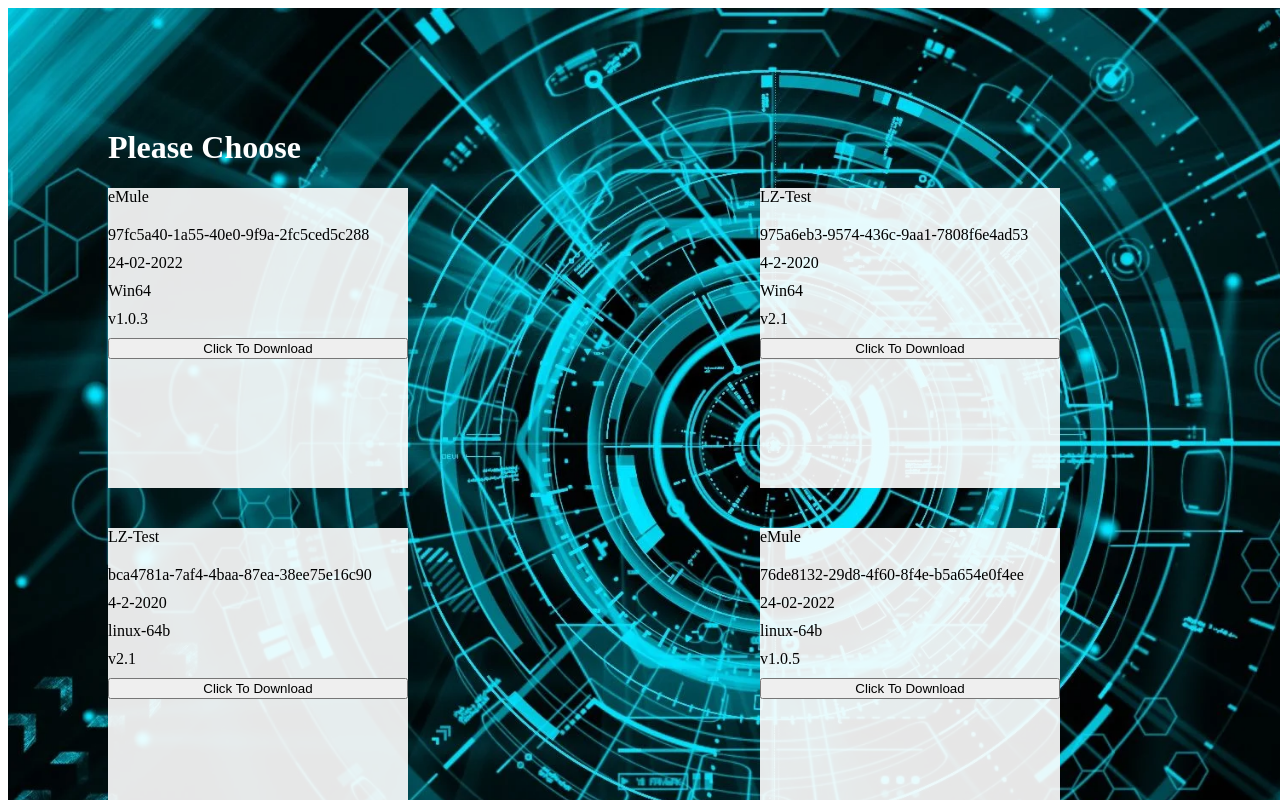
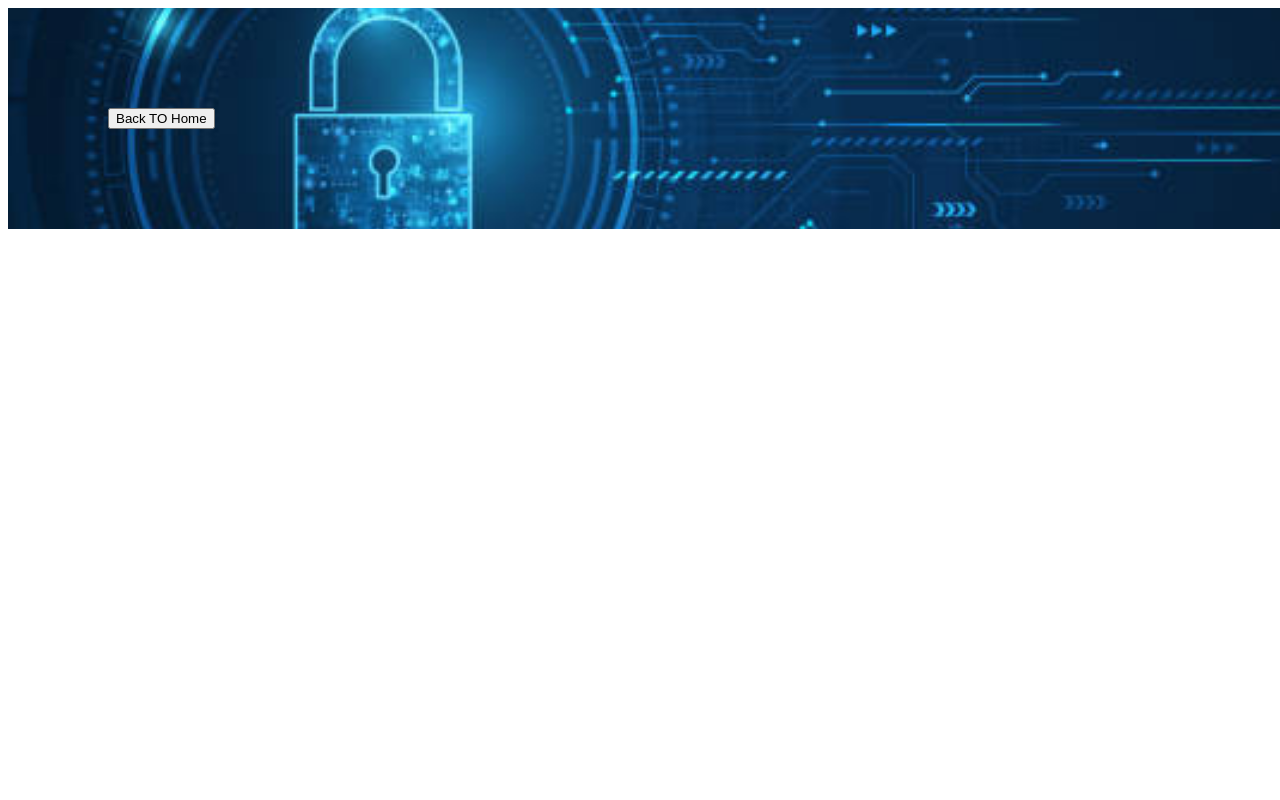
Before and after one commit to MaySalmon/home-task-my-app, a React (Create React App) app: page /downloadurl/1 in a window 1280 px wide. Shown: the top 800 px of the page. Built offline with nearby package versions, Linux system fonts and the light colour scheme.

Commit message:
Initial commit

```diff
--- a/package.json
+++ b/package.json
@@ -14,8 +14,11 @@
     "i18next": "^21.6.16",
     "json2csv": "^5.0.7",
     "react": "^18.1.0",
+    "react-dnd": "^16.0.1",
+    "react-dnd-html5-backend": "^16.0.1",
     "react-dom": "^18.1.0",
     "react-i18next": "^11.16.7",
+    "react-router-dom": "^6.3.0",
     "react-scripts": "5.0.1",
     "typescript": "^4.6.4",
     "web-vitals": "^2.1.4"
@@ -45,6 +48,7 @@
     ]
   },
   "devDependencies": {
+    "dts-css-modules-loader": "^1.2.4",
     "node-sass": "^7.0.1",
     "sass-loader": "^12.6.0"
   }
--- a/src/AppView.view.tsx
+++ b/src/AppView.view.tsx
@@ -1,11 +1,19 @@
 import React from "react";
+import { Route, Routes } from "react-router-dom";
+import Home from "./pages/Home/Home";
+import Item from "./pages/Item/Item";
 
-import Home from "./pages/Home/Home";
+type Props = {};
 
-type Props = Record<never, never>;
-
-const AppView: React.FC<Props> = () => {
-  return <Home></Home>;
+const AppView: React.FC<Props> = (props: React.PropsWithChildren<Props>) => {
+  return (
+    <React.Fragment>
+      <Routes>
+        <Route path="/" element={<Home />}></Route>
+        <Route path="/downloadurl/:id" element={<Item />}></Route>
+      </Routes>
+    </React.Fragment>
+  );
 };
 
 AppView.displayName = "AppView";
--- a/src/Pages/Home/Home.view.tsx
+++ b/src/Pages/Home/Home.view.tsx
@@ -4,7 +4,7 @@
 
 import { DummyData } from "./Home.model";
 
-import logo from "../../assets/images/cyber.jpg";
+import background from "../../assets/images/cyber.jpg";
 
 type Props = {
   data: DummyData[];
@@ -20,7 +20,7 @@
         padding: "100px",
         height: "100%",
         width: "100%",
-        backgroundImage: `url(${logo})`,
+        backgroundImage: `url(${background})`,
         backgroundPosition: "center",
         backgroundSize: "cover",
         backgroundRepeat: "no-repeat",
--- /dev/null
+++ b/src/Pages/Item/Item.tsx
@@ -0,0 +1,13 @@
+import React from "react";
+import ItemView from "./Item.view";
+
+type Props = Record<never, never>;
+
+const Item: React.FC<Props> = () => {
+  return <ItemView></ItemView>;
+};
+
+Item.displayName = "Item";
+Item.defaultProps = {};
+
+export default Item;
--- /dev/null
+++ b/src/Pages/Item/Item.view.tsx
@@ -0,0 +1,71 @@
+import React from "react";
+import { Link, useParams } from "react-router-dom";
+
+import background from "../../assets/images/cyber2.jpg";
+import { DummyData } from "../Home/Home.model";
+import Item from "./Item";
+
+type Props = Record<never, never>;
+
+const ItemView: React.FC<Props> = () => {
+  const id = useParams();
+
+  const data: DummyData[] = [
+    {
+      name: "eMule",
+      id: "97fc5a40-1a55-40e0-9f9a-2fc5ced5c288",
+      URL: "",
+      version: "v1.0.3",
+      date: "24-02-2022",
+      platform: "Win64",
+    },
+    {
+      name: "LZ-Test",
+      id: "975a6eb3-9574-436c-9aa1-7808f6e4ad53",
+      URL: "",
+      version: "v2.1",
+      date: "4-2-2020",
+      platform: "Win64",
+    },
+    {
+      name: "LZ-Test",
+      id: "bca4781a-7af4-4baa-87ea-38ee75e16c90",
+      URL: "",
+      version: "v2.1",
+      date: "4-2-2020",
+      platform: "linux-64b",
+    },
+    {
+      name: "eMule",
+      id: "76de8132-29d8-4f60-8f4e-b5a654e0f4ee",
+      URL: "",
+      version: "v1.0.5",
+      date: "24-02-2022",
+      platform: "linux-64b",
+    },
+  ];
+
+
+  return (
+    <div
+      style={{
+        padding: "100px",
+        height: "100%",
+        width: "100%",
+        backgroundImage: `url(${background})`,
+        backgroundPosition: "center",
+        backgroundSize: "cover",
+        backgroundRepeat: "no-repeat",
+      }}
+    >
+      <Link to="/">
+      <button>Back TO Home</button>
+      </Link>
+    </div>
+  );
+};
+
+ItemView.displayName = "ItemView";
+ItemView.defaultProps = {};
+
+export default ItemView;
--- /dev/null
+++ b/src/commitlint.config.js
@@ -0,0 +1,3 @@
+module.exports = {
+    extends: ['@commitlint/config-conventional'],
+  };
--- a/src/index.tsx
+++ b/src/index.tsx
@@ -1,12 +1,20 @@
 import React from "react";
 import App from "./App";
+import { BrowserRouter } from "react-router-dom";
+import { DndProvider } from "react-dnd";
+import { HTML5Backend } from "react-dnd-html5-backend";
 import ReactDOM from "react-dom";
+
 import reportWebVitals from "./reportWebVitals";
 import "./i18n/i18n";
 
 ReactDOM.render(
   <React.StrictMode>
-    <App/>
+    <DndProvider backend={HTML5Backend}>
+      <BrowserRouter>
+        <App></App>
+      </BrowserRouter>
+    </DndProvider>
   </React.StrictMode>,
   document.getElementById("root")
 );
--- a/src/views/Card/Card.module.scss
+++ b/src/views/Card/Card.module.scss
@@ -0,0 +1,3 @@
+.temp{
+    border: solid red;
+}
--- a/src/views/Card/Card.tsx
+++ b/src/views/Card/Card.tsx
@@ -3,6 +3,7 @@
 import CardView from "./Card.view";
 
 import { DummyData } from "../../pages/Home/Home.model";
+import { Navigate, useNavigate } from "react-router-dom";
 
 type Props = {
   item: DummyData;
@@ -10,10 +11,13 @@
 };
 
 const Card: React.FC<Props> = (props: React.PropsWithChildren<Props>) => {
+  const navigate = useNavigate();
+
   return (
     <CardView
       item={props.item}
       onClickDownload={props.onClickDownload}
+      onClick={() => navigate(`downloadurl/${props.item.id}`)}
     ></CardView>
   );
 };
--- a/src/views/Card/Card.view.tsx
+++ b/src/views/Card/Card.view.tsx
@@ -1,10 +1,13 @@
 import React from "react";
+import { Link, Navigate } from "react-router-dom";
 
 import { DummyData } from "../../pages/Home/Home.model";
+import './Card.module.scss';
 
 type Props = {
   item: DummyData;
   onClickDownload?: (event: React.MouseEvent<HTMLButtonElement>) => void;
+  onClick?: () => void;
 };
 
 const CardView: React.FC<Props> = (props: React.PropsWithChildren<Props>) => {
@@ -17,15 +20,22 @@
         gap: "10px",
         width: "300px",
         height: "300px",
+        textDecoration: "none !important",
       }}
+      onClick={props.onClick}
     >
-      <span>{props.item.name}</span>
-      <span>{props.item.URL}</span>
+      <span
+        style={{
+          textDecoration: "none !important",
+        }}
+      >
+        {props.item.name}
+      </span>
+      <span className="temp">{props.item.URL}</span>
       <span>{props.item.id}</span>
       <span>{props.item.date}</span>
       <span>{props.item.platform}</span>
       <span>{props.item.version}</span>
-      <button onClick={props.onClickDownload}>Click To Download</button>
     </div>
   );
 };
```
Also changed, not shown: src/Pages/Item/Item.module.scss (added), src/assets/images/cyber2.jpg (added), 1 other file (tests, documents, lock files or other folders).
